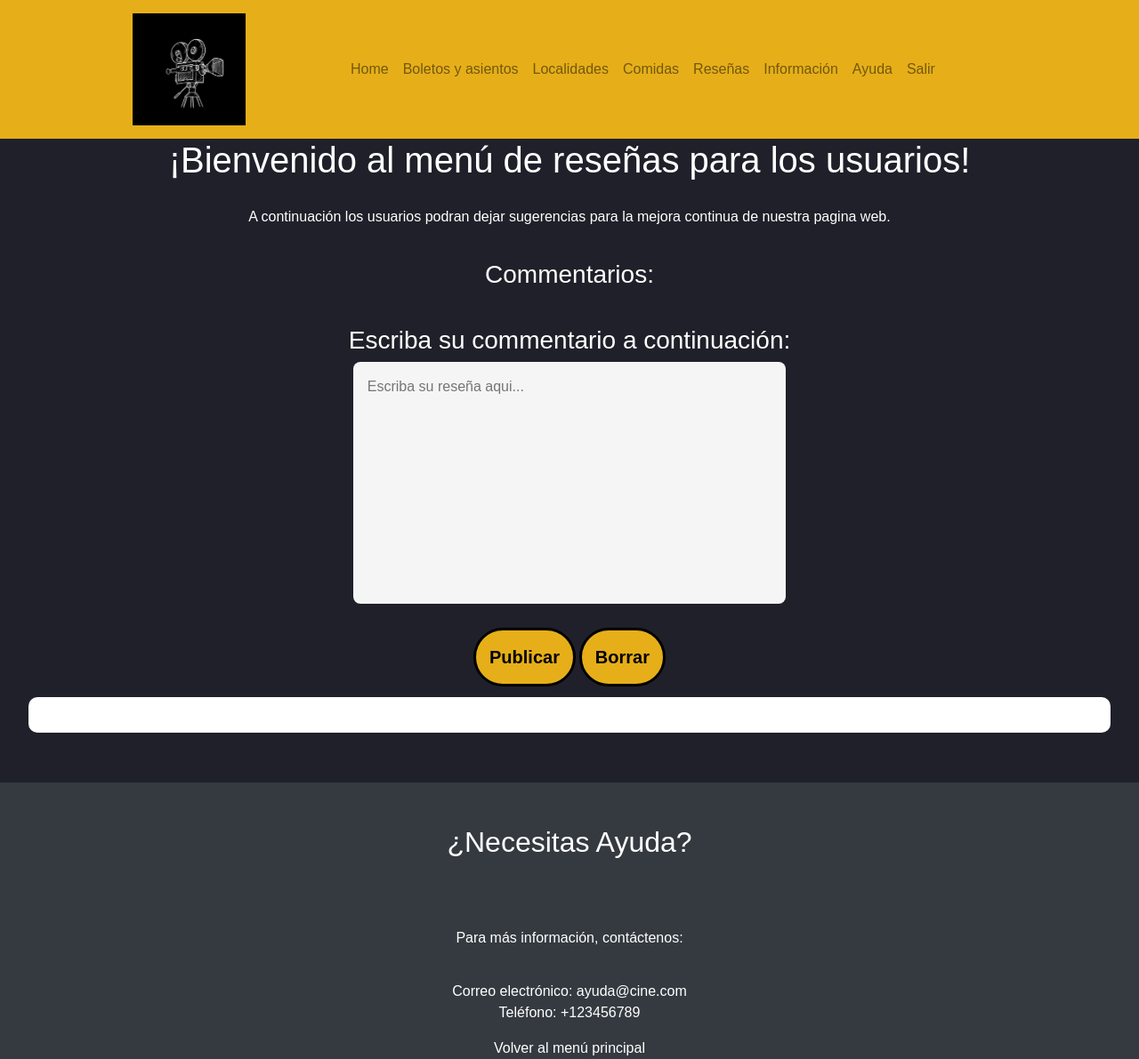
After one commit to frgaitan24/basebooking, a PHP site: page /resenasmain.php in a window 1280 px wide. The commit adds this page. Shown: the whole page at 89% size. Run offline with PHP 8.4, Linux system fonts and the light colour scheme; data that the repository does not hold is empty.

Commit message:
add: integracion resenas

```diff
--- a/JS/reseñas.js
+++ b/JS/reseñas.js
@@ -10,7 +10,7 @@ document.addEventListener("DOMContentLoaded", function() {
       const formData = new FormData();
       formData.append("review", reviewText.value);
 
-      fetch("../PHP/resenas.php", {
+      fetch("resenas.php", {
           method: "POST",
           body: formData
       })
--- a/get_reviews.php
+++ b/get_reviews.php
@@ -1,7 +1,7 @@
 <?php
 // Conectar a la base de datos (como en los ejemplos anteriores)
 
-$conn = new mysqli("localhost","root","", "cinelitas");
+$conn = new mysqli("localhost","root","Karaoke.10", "cinelitas");
 // Consultar las reseñas desde la base de datos
 $query = "SELECT * FROM resenas";
 $result = $conn->query($query);
--- a/menu.php
+++ b/menu.php
@@ -51,7 +51,7 @@ $_SESSION['timer'] = null;
                                     <a class="nav-link" href="menu_Comidas.php">Comidas</a>
                                 </li>
                                 <li class="nav-item">
-                                    <a class="nav-link" href="resenas.php">Reseñas</a>
+                                    <a class="nav-link" href="resenasmain.php">Reseñas</a>
                                 </li>
                                 </li>
                                 <li class="nav-item">
--- /dev/null
+++ b/resenasmain.php
@@ -0,0 +1,45 @@
+<?php
+session_start();
+?>
+
+<!DOCTYPE html>
+<html lang="en">
+<head>
+    <meta charset="UTF-8">
+    <meta name="viewport" content="width=device-width, initial-scale=1.0">
+    <link rel="stylesheet" href="https://stackpath.bootstrapcdn.com/bootstrap/4.5.2/css/bootstrap.min.css">
+    <link rel="stylesheet" type="text/css" href="CSS/reseñas.css">
+    <title>Reseñas</title>
+</head>
+<body>
+    <div id="menuContainer"></div>
+
+<h1>¡Bienvenido al menú de reseñas para los usuarios!</h1>
+
+<p>A continuación los usuarios podran dejar sugerencias para la mejora continua de nuestra pagina web.</p>
+
+<div id="seccion-reseñas">
+    <h3>Commentarios:</h3>
+    <div id="Commentarios-container"></div>
+</div>
+
+<div class="reseñas-box">
+    <h3>Escriba su commentario a continuación:</h3>
+    <form id="reviewForm">
+        <textarea id="reviewText" cols="30" rows="10" placeholder="Escriba su reseña aqui..."></textarea>
+        <div class="grupo-btns">
+            <button type="submit" class="btn-publicar">Publicar</button>
+            <button class="btn-borrar">Borrar</button>
+        </div>
+    </form>
+    <div id="reviewContainer"></div>
+</div>
+
+<div id="footerContainer"></div>
+
+<script src="JS/reseñas.js"></script>
+<script src="JS/menu.js"></script>
+<script src="JS/footer.js"></script>
+
+</body>
+</html>
```
Also changed, not shown: resenas.php (+12 -45 lines).
